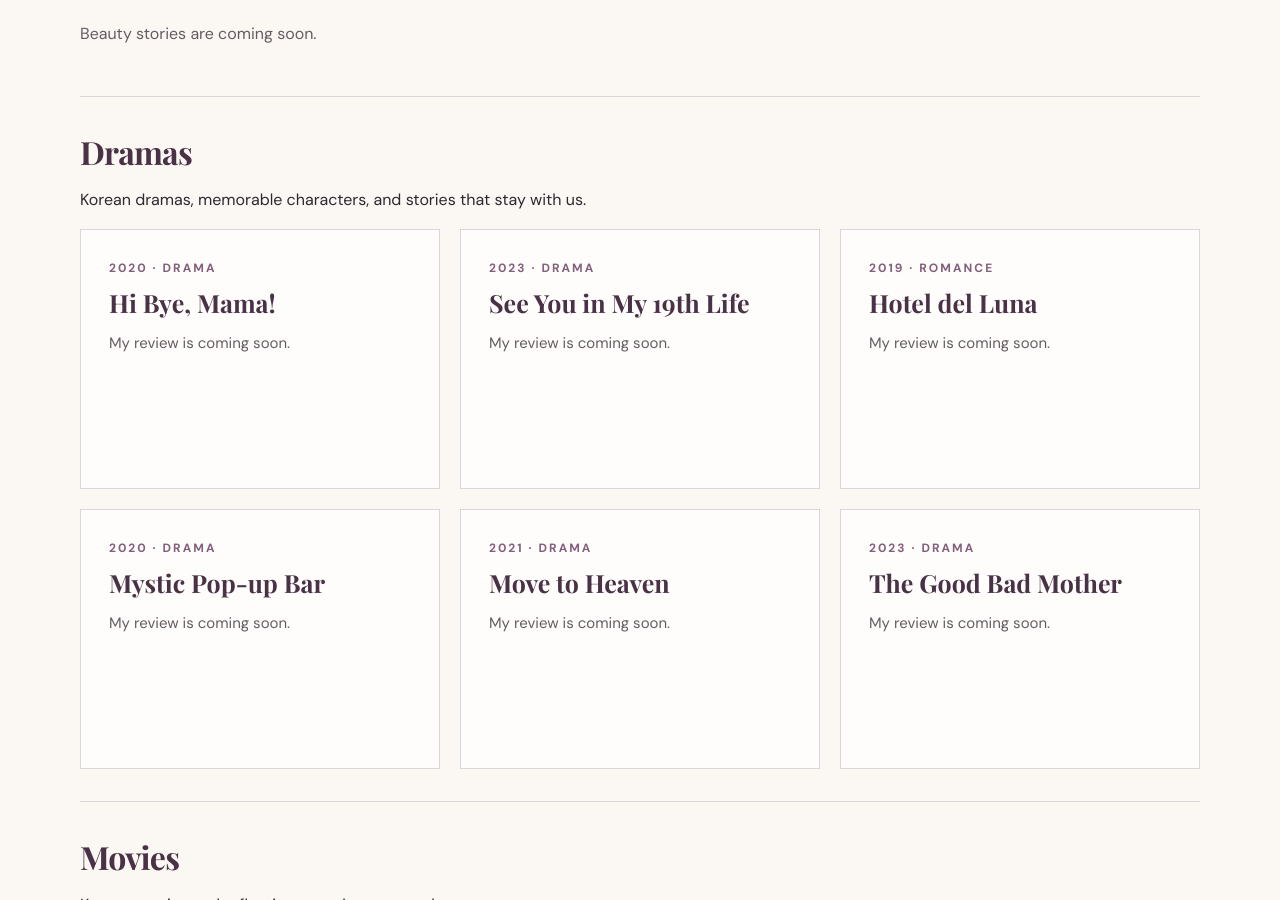
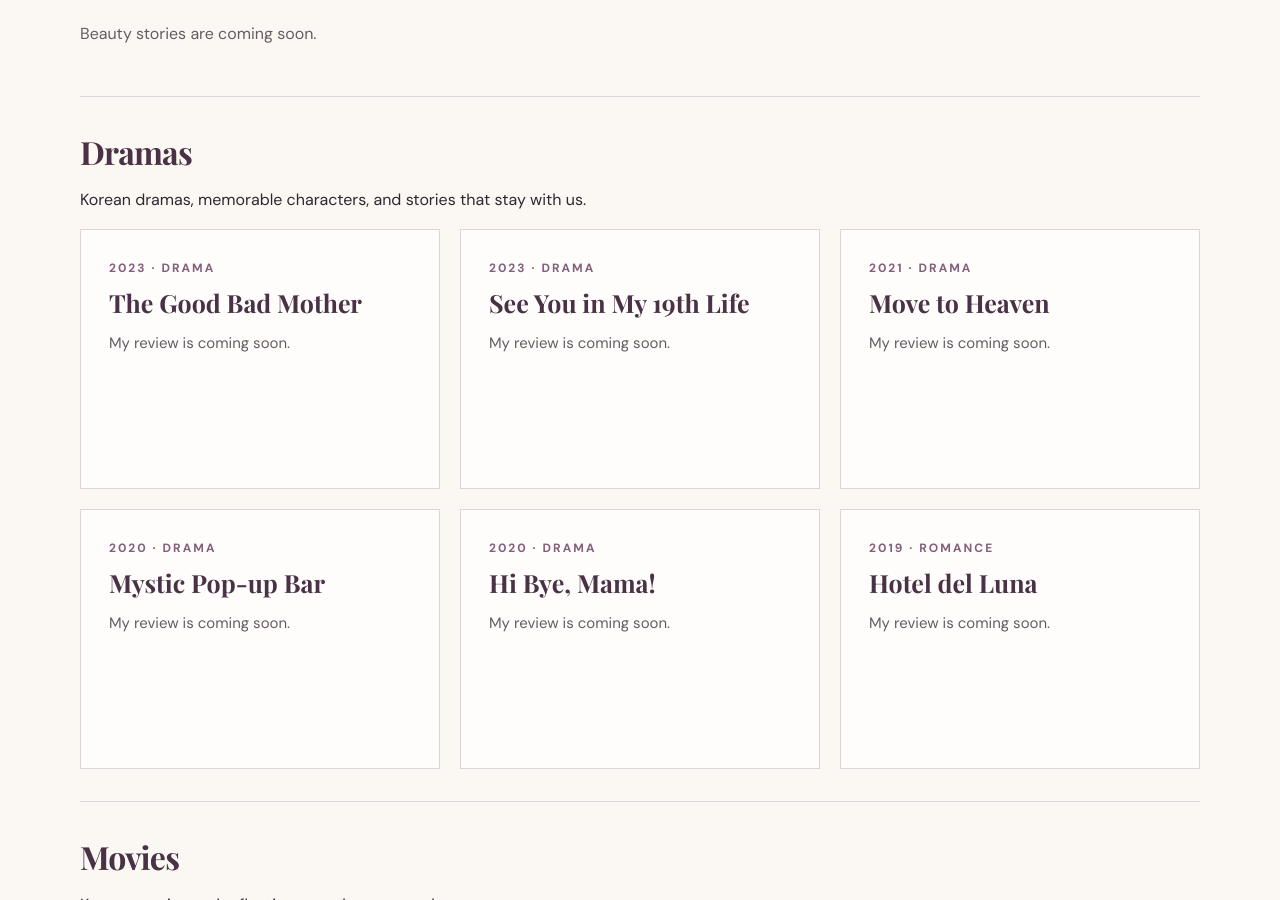
Before and after one commit to lydiarim22-coder/mindoflydia, a Jekyll site: the page built from korean-culture.html, in a window 1280 px wide and 900 px high, scrolled down 934 px. Built offline with Jekyll 4.4.1, drawn with Linux system fonts in a browser that asks for light colours; some web fonts are replaced.

Commit message:
Sort Korean Culture dramas by release year newest first

```diff
--- a/korean-culture.html
+++ b/korean-culture.html
@@ -35,6 +35,9 @@ description: "Explore Korean food, beauty, dramas, movies, music, and books with
     {% endcase %}
     {% if topic == 'food' %}<p><a href="{{ '/photo-gallery/' | relative_url }}#from-my-kitchen">Visit From My Kitchen &rarr;</a></p>{% endif %}
     {% assign topic_items = site.data.korean_culture_items | where: 'topic', topic %}
+    {% if topic == 'dramas' %}
+    {% assign topic_items = topic_items | sort: 'year' | reverse %}
+    {% endif %}
     {% if topic_items.size > 0 %}
     <div class="post-grid">
       {% for item in topic_items %}
```
